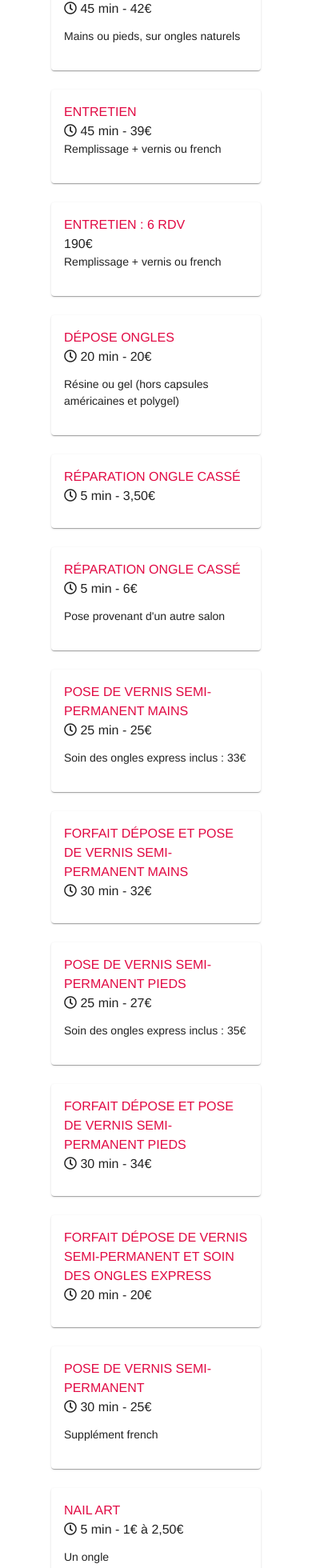
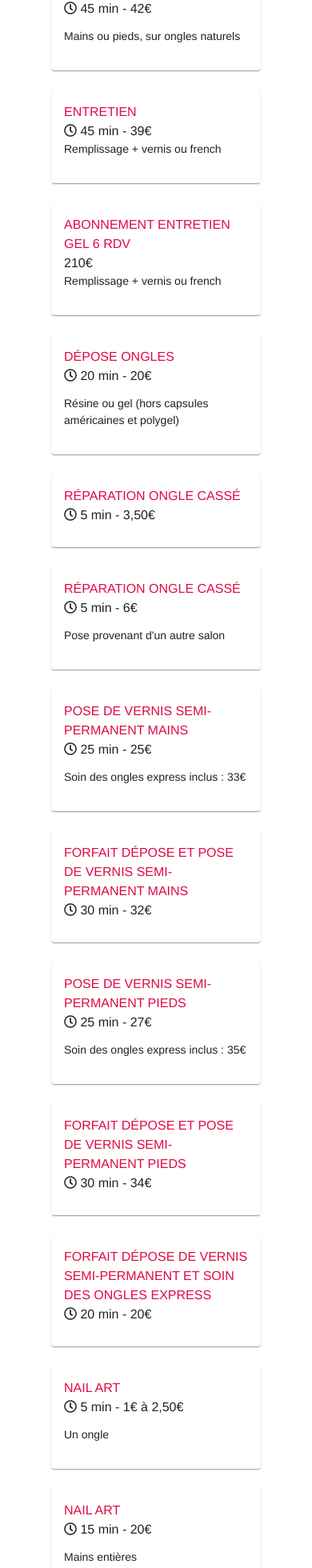
Before and after one commit to jenngllg/annabelle-institut, an Angular app: page /hands-foots-care in a window 390 px wide. Shown: the part 880-2840 px from the top of the page at 80% size. Built offline with nearby package versions, Linux system fonts and the light colour scheme; a web font is replaced by a local one.

Commit message:
[DEL] Marion/french + [UPD] 6 rdv

```diff
--- a/src/app/hands-foots-care/hands-foots-care.component.html
+++ b/src/app/hands-foots-care/hands-foots-care.component.html
@@ -69,9 +69,9 @@
 
         <mat-card class="prestation">
             <mat-card-title>
-                <div class="name">ENTRETIEN : 6 RDV</div>
+                <div class="name">ABONNEMENT ENTRETIEN GEL 6 RDV</div>
                 <div class="infos">
-                    190€
+                    210€
                 </div>
             </mat-card-title>
             <mat-card-content>Remplissage + vernis ou french</mat-card-content>
@@ -187,20 +187,6 @@
             </mat-card-title>
             <mat-card-subtitle></mat-card-subtitle>
             <mat-card-content></mat-card-content>
-            <mat-card-actions align="end">
-            </mat-card-actions>
-        </mat-card>
-
-        <mat-card class="prestation">
-            <mat-card-title>
-                <div class="name">POSE DE VERNIS SEMI-PERMANENT</div>
-                <div class="infos">
-                    <i class="far fa-clock"></i>
-                    30 min - 25€
-                </div>
-            </mat-card-title>
-            <mat-card-subtitle></mat-card-subtitle>
-            <mat-card-content>Supplément french</mat-card-content>
             <mat-card-actions align="end">
             </mat-card-actions>
         </mat-card>
--- a/src/app/home/home.component.html
+++ b/src/app/home/home.component.html
@@ -10,6 +10,16 @@
 
         <div class="row justify-content-md-center">
 
+            <div class=" col-lg-3 col-md-6 mb-lg-0 mb-5">
+                <div class="avatar mx-auto">
+                    <img src="/assets/images/team/celine.jpg" class="rounded-circle z-depth-1"
+                        alt="Sample avatar">
+                </div>
+                <h5 class="font-weight-bold mt-4 mb-3">Céline</h5>
+                <p class="text-uppercase pink-text"><strong>Esthéticienne diplômée</strong></p>
+                <p class="grey-text">Spécialiste en maquillage permanent des sourcils en poil à poil et poudré, prothésiste ongulaire certifiée depuis plus de 10 ans et perceuse certifiée</p>
+            </div>
+
             <div class="col-lg-3 col-md-6 mb-lg-0 mb-5">
                 <div class="avatar mx-auto">
                     <img src="/assets/images/team/nathalie.jpg" class="rounded-circle z-depth-1"
@@ -20,16 +30,6 @@
                 <p class="grey-text"></p>
             </div>
 
-            <div class=" col-lg-3 col-md-6 mb-lg-0 mb-5">
-                <div class="avatar mx-auto">
-                    <img src="/assets/images/team/celine.jpg" class="rounded-circle z-depth-1"
-                        alt="Sample avatar">
-                </div>
-                <h5 class="font-weight-bold mt-4 mb-3">Céline</h5>
-                <p class="text-uppercase pink-text"><strong>Esthéticienne diplômée</strong></p>
-                <p class="grey-text">Spécialiste en maquillage permanent des sourcils en poil à poil et poudré, prothésiste ongulaire certifiée depuis plus de 10 ans et perceuse certifiée</p>
-            </div>
-
             <div class="col-lg-3 col-md-6 mb-md-0 mb-5">
                 <div class="avatar mx-auto">
                     <img src="/assets/images/team/cindy.jpg" class="rounded-circle z-depth-1"
@@ -38,16 +38,6 @@
                 <h5 class="font-weight-bold mt-4 mb-3">Cindy</h5>
                 <p class="text-uppercase pink-text"><strong>Esthéticienne diplômée</strong></p>
                 <p class="grey-text">Spécialiste certifiée en extension de cils et prothésiste ongulaire</p>
-            </div>
-
-            <div class="col-lg-3 col-md-6 mb-md-0 mb-5">
-                <div class="avatar mx-auto">
-                    <img src="/assets/images/team/marion.jpg" class="rounded-circle z-depth-1"
-                        alt="Sample avatar">
-                </div>
-                <h5 class="font-weight-bold mt-4 mb-3">Marion</h5>
-                <p class="text-uppercase pink-text"><strong>Esthéticienne Diplômée</strong></p>
-                <p class="grey-text">Prothésiste ongulaire certifiée</p>
             </div>
 
         </div>
```
